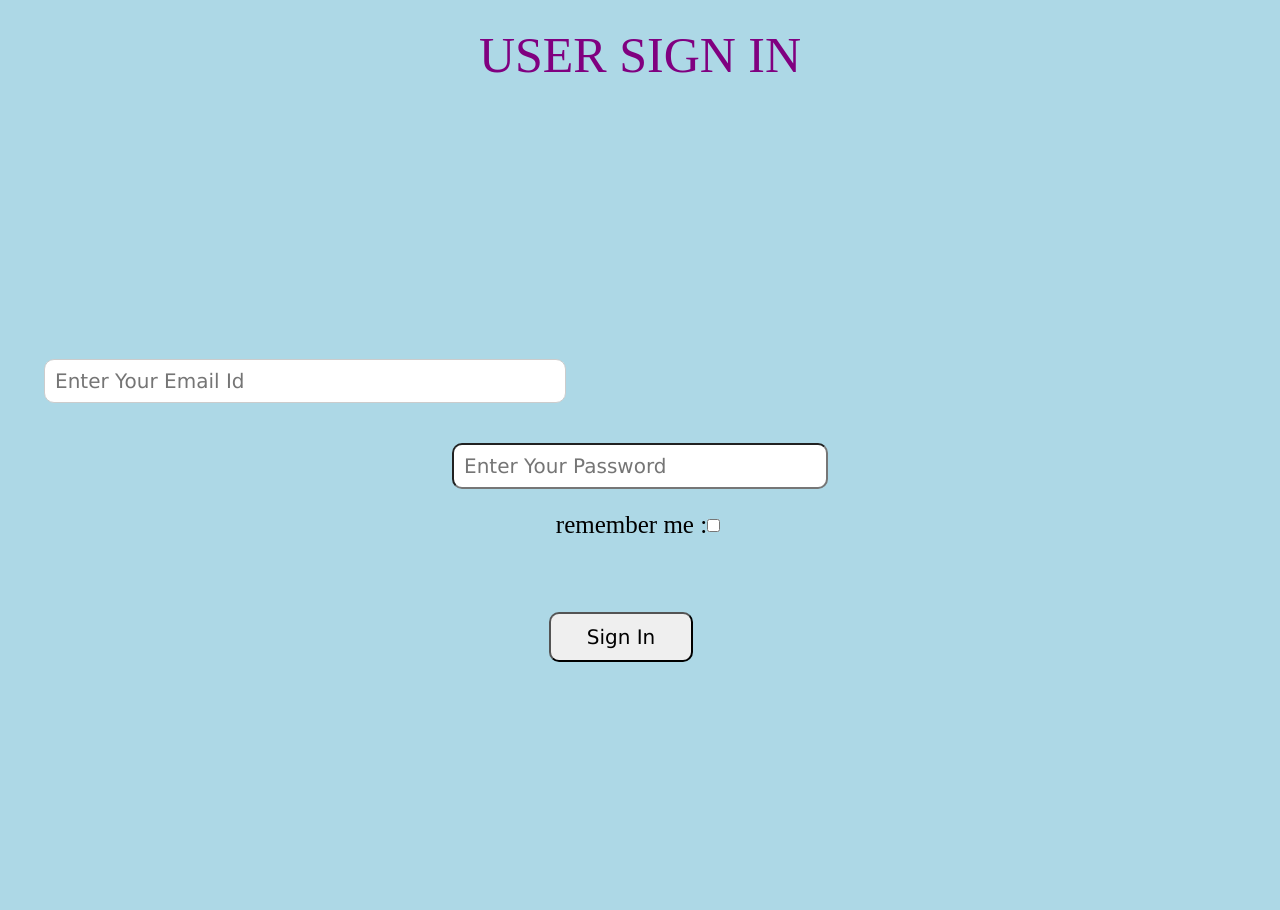
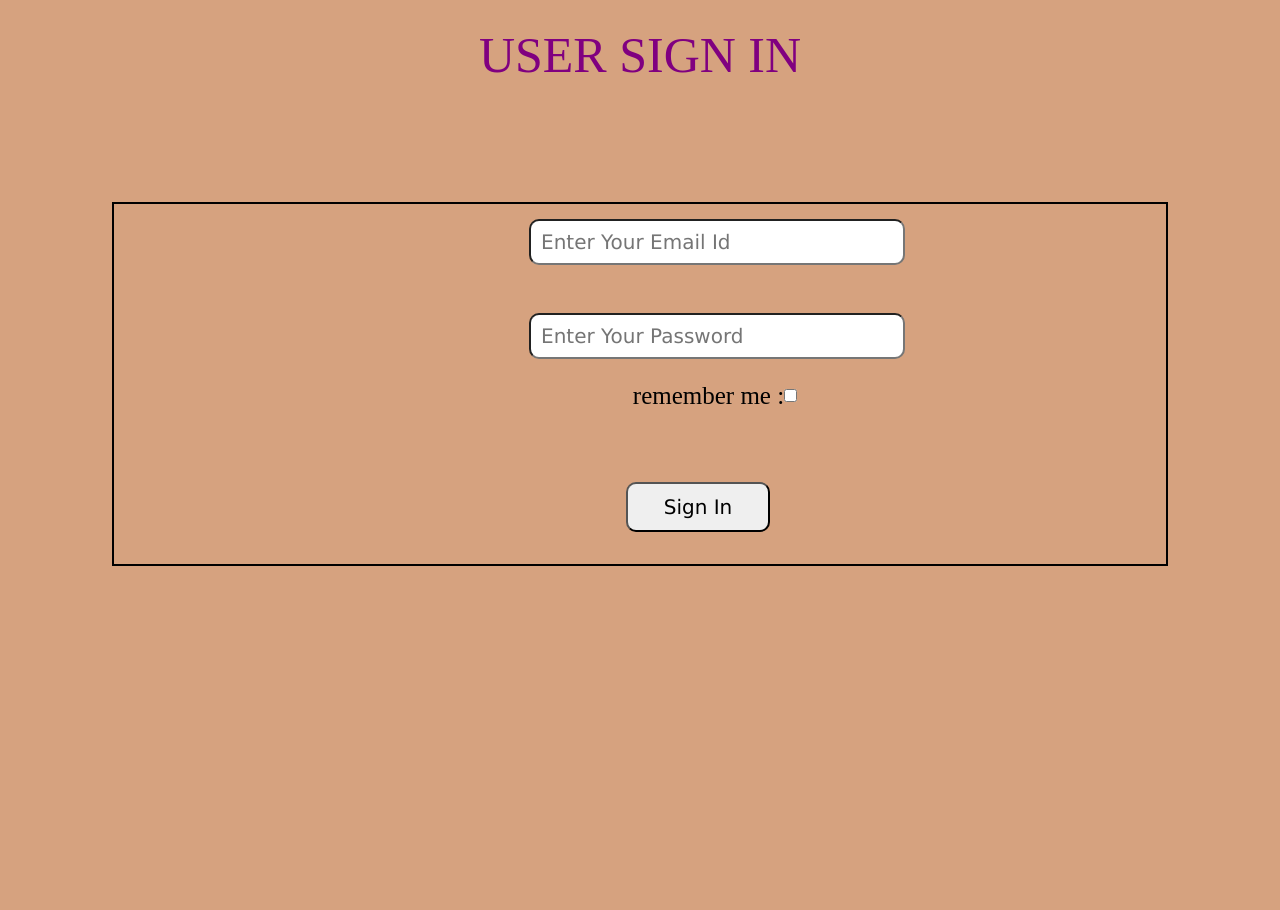
Before and after one commit to AbdulnabiShaikh/Article-Management-System, a PHP site: page /sign_in.html in a window 1280 px wide; the page is wider, and only the part inside the window is pictured. After the commit the page ends 566 px from the top of that part, so only its background shows below. Run offline with PHP 8.4, Linux system fonts and the light colour scheme.

Commit message:
Rectified Sign in page and contact us page issue and did required editing

```diff
--- a/css/style.css
+++ b/css/style.css
@@ -18,6 +18,7 @@ body{
     background-blend-mode: soft-light;
     height: 50pc;
     position: relative;
+    margin-top: -27px;
 }
 
 .firstSection{
@@ -130,7 +131,7 @@ body{
     color: white;
 }
 
-.body{
+ .body{
 
     background-color: lightgray;
     padding: 5px 20px 15px 20px;
@@ -141,11 +142,37 @@ body{
     flex-wrap: wrap;
 }
 
-input[type="text"],
-input[type="number"],
-input[type="email"],
-input[type="message"],
-textarea{
+.textbox{
+    margin: 7px;
+    width: 500px;
+    padding: 10px;
+    border: 1px solid #ccc;
+    border-radius: 10px;
+    justify-content: space-around;
+
+}
+
+.numbox{
+    margin: 7px;
+    width: 500px;
+    padding: 10px;
+    border: 1px solid #ccc;
+    border-radius: 10px;
+    justify-content: space-around;
+
+}
+
+.mailbox{
+    margin: 7px;
+    width: 500px;
+    padding: 10px;
+    border: 1px solid #ccc;
+    border-radius: 10px;
+    justify-content: space-around;
+
+}
+
+.commentbox{
     margin: 7px;
     width: 500px;
     padding: 10px;
@@ -154,7 +181,7 @@ textarea{
     justify-content: space-around;
 }
 
-input[type="button"]{
+.send{
 
     width: 30%;
     background-color: rgb(187, 118, 71);
@@ -163,11 +190,11 @@ input[type="button"]{
     padding: 10px;
     border-radius: 10px;
     cursor: pointer;
-    margin: 7px;
+    margin: 7px 12pc;
 
 }
 
-input[type="button"]:hover{
+.send:hover{
     background-color: rgb(88, 39, 5);
     color: #b10e95;
 }
@@ -179,8 +206,7 @@ input[type="button"]:hover{
     width: 600px;
 }
 
-section{
-    height: 100vh;
+#contact-us{
     width: 100vw;
     display: flex;
     align-items: center;
@@ -200,11 +226,12 @@ section{
     font-family: fangsong;
 }
 
-.contain{
+.container{
     display: block;
     justify-content: center;
     align-items: center;
     margin: 7pc 7pc;
+    border: 2px solid black;
 
 }
 
@@ -236,3 +263,8 @@ section{
     width: 9pc;
     margin: 2pc 32pc
 }
+
+.line{
+    margin-top: 10pc;
+    border:solid rgb(187, 118, 71);
+}
--- a/sign_in.html
+++ b/sign_in.html
@@ -6,6 +6,11 @@
     <meta name="viewport" content="width=device-width, initial-scale=1.0">
     <link rel="stylesheet" href="css/style.css">
     <title>Sign In</title>
+    <style>
+        body{
+            background-color: rgb(214, 162, 127);
+        }
+    </style>
 </head>
 <body>
     <div class="header" id="head">
@@ -14,7 +19,7 @@
 
     <section>
         <form action="bankend.php">
-    <div class="contain" id="input">
+    <div class="container" id="input">
         <div>
             <input type="text" class="edit" placeholder="Enter Your Email Id" id="myEmail">
         </div>
```
Also changed, not shown: index.html (+16 -12 lines).
